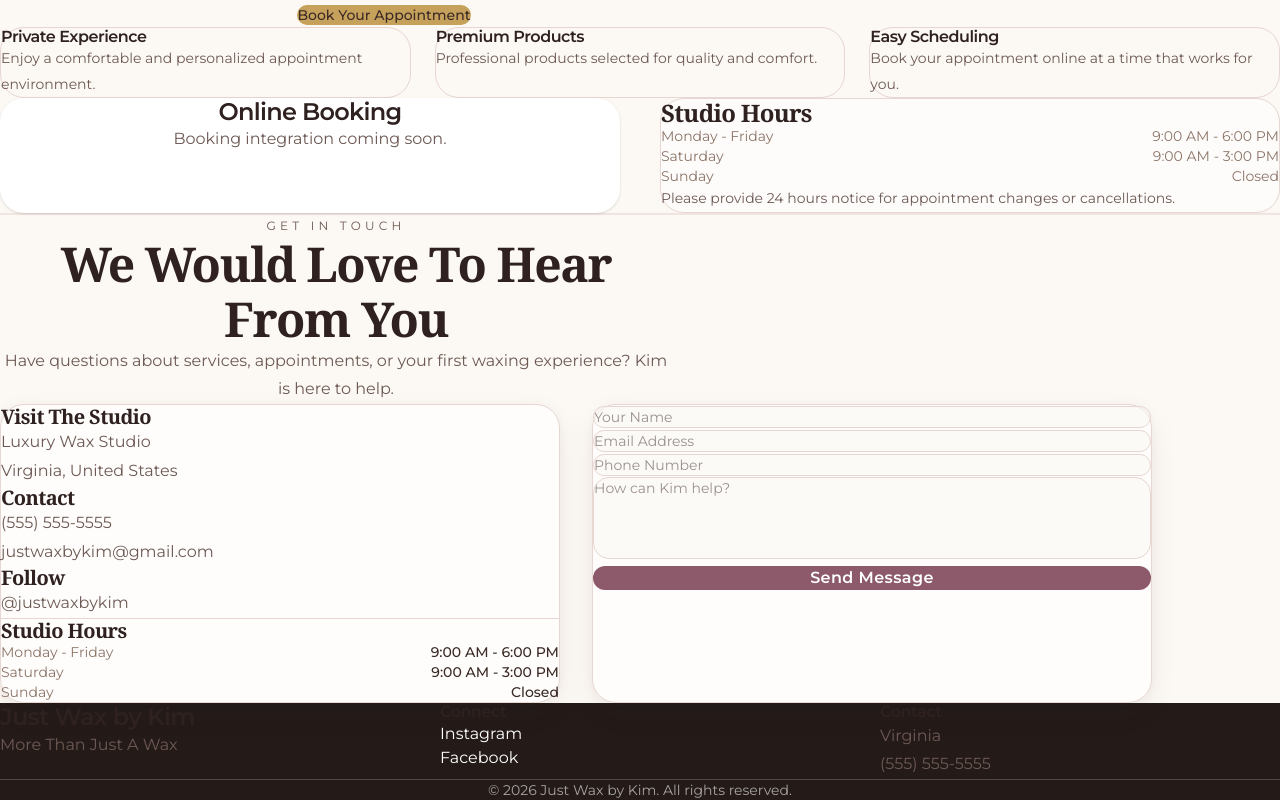
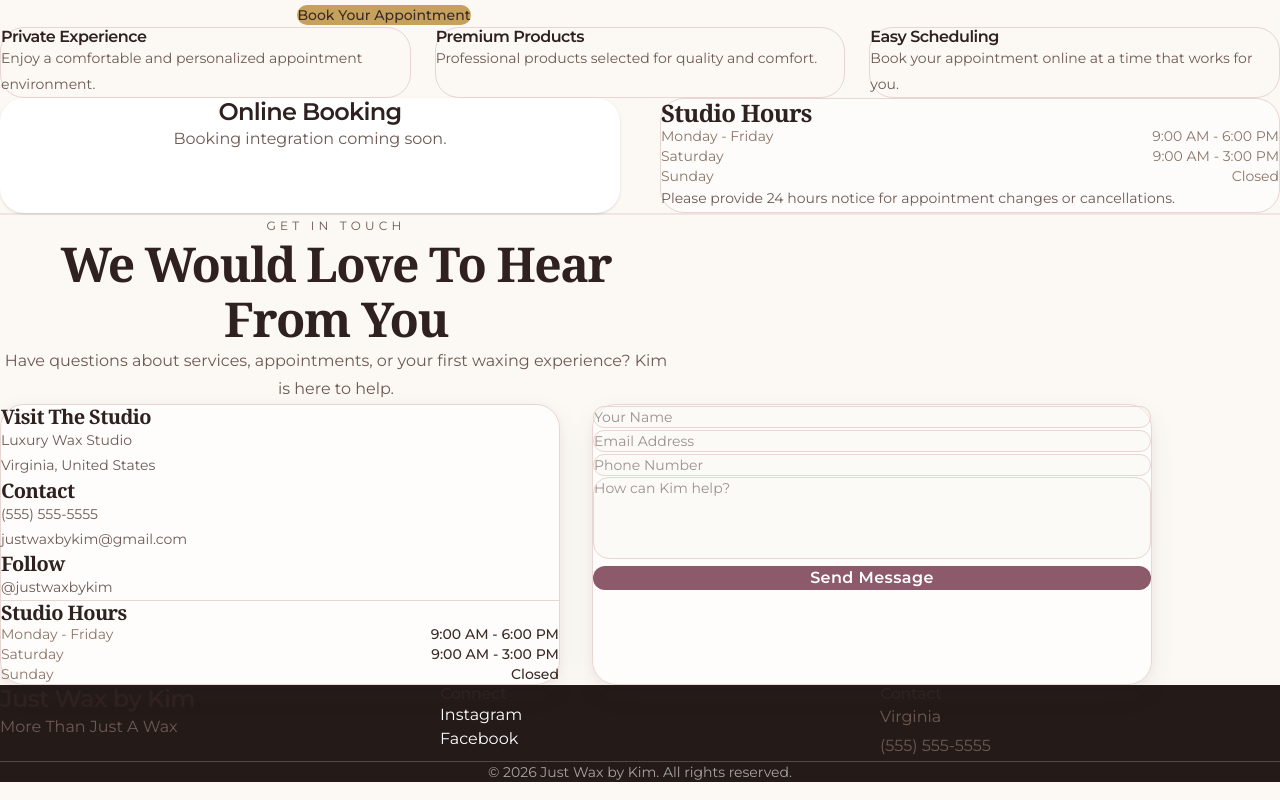
Before and after one commit to kevin-phan-25/just-wax-by-kim, a Next.js app: page / in a window 1280 px wide. Shown: the part 3727-4527 px from the top of the page. Built offline with nearby package versions, Linux system fonts and the light colour scheme; a web font is replaced by a local one.

Commit message:
Update ContactInfo.tsx

```diff
--- a/features/contact/ContactInfo.tsx
+++ b/features/contact/ContactInfo.tsx
@@ -1,52 +1,52 @@
 /**
  * -----------------------------------------------------------------------------
  * File: ContactInfo.tsx
- *
- * Created: July 27, 2026
  *
  * Description:
  * Contact information display.
  *
  * Changes:
- * - v1.0.3
- *   - Added luxury contact details.
+ * - July 28, 2026
+ *   - Updated luxury styling
+ *   - Unified colors with brand theme
+ *   - Improved hierarchy
  *
  * -----------------------------------------------------------------------------
  */
 
 
 import {
-
   CONTACT_DATA
-
-}
-
-from "./contact.data";
+} from "./contact.data";
 
 
 
-export default function ContactInfo(){
+export default function ContactInfo() {
 
 
   return (
 
-
     <div
 
       className="
-space-y-6
+        space-y-8
       "
 
     >
 
 
+
+      {/* Studio Location */}
+
       <div>
+
 
         <h3
 
           className="
             font-serif
             text-xl
+            text-brand-espresso
           "
 
         >
@@ -56,22 +56,26 @@ Visit The Studio
         </h3>
 
 
+
         <p
 
           className="
-mt-2
-text-gray-600
+            mt-3
+            text-sm
+            leading-relaxed
+            text-brand-taupe
           "
 
         >
 
           {CONTACT_DATA.location}
 
-<br/>
+          <br />
 
           {CONTACT_DATA.address}
 
         </p>
+
 
       </div>
 
@@ -79,13 +83,18 @@ text-gray-600
 
 
 
+
+      {/* Contact */}
+
       <div>
+
 
         <h3
 
           className="
             font-serif
             text-xl
+            text-brand-espresso
           "
 
         >
@@ -95,22 +104,26 @@ Contact
         </h3>
 
 
+
         <p
 
           className="
-mt-2
-text-gray-600
+            mt-3
+            text-sm
+            leading-relaxed
+            text-brand-taupe
           "
 
         >
 
           {CONTACT_DATA.phone}
 
-<br/>
+          <br />
 
           {CONTACT_DATA.email}
 
         </p>
+
 
       </div>
 
@@ -118,13 +131,19 @@ text-gray-600
 
 
 
+
+
+      {/* Social */}
+
       <div>
+
 
         <h3
 
           className="
             font-serif
             text-xl
+            text-brand-espresso
           "
 
         >
@@ -134,11 +153,13 @@ Follow
         </h3>
 
 
+
         <p
 
           className="
-mt-2
-text-gray-600
+            mt-3
+            text-sm
+            text-brand-taupe
           "
 
         >
@@ -147,13 +168,15 @@ text-gray-600
 
         </p>
 
+
       </div>
+
+
 
 
 
     </div>
 
-
   );
 
 
```
Lines whose indentation alone changed are shown as unchanged.
